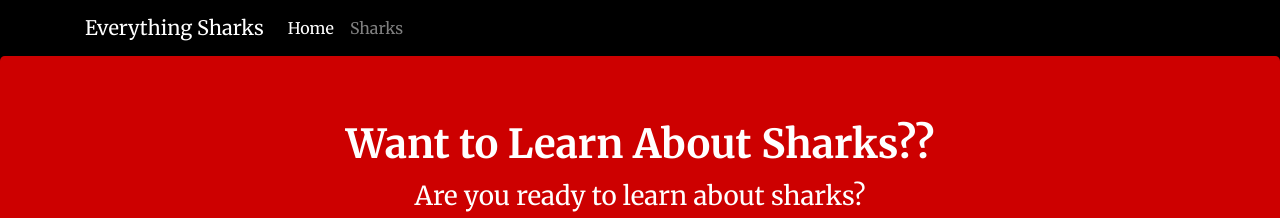
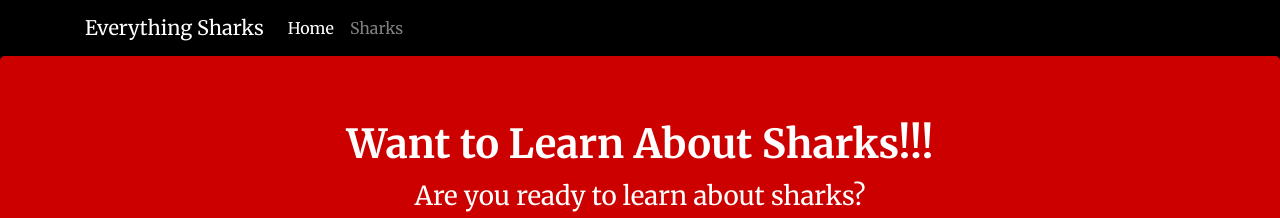
Before and after one commit to luizhpriotto/AMcom, a website: page node-project/views/index.html in a window 1280 px wide. Shown: the top 218 px of the page. Drawn offline with nearby package versions, Linux system fonts and the light colour scheme.

Commit message:
alterado o titulo

```diff
--- a/node-project/views/index.html
+++ b/node-project/views/index.html
@@ -27,7 +27,7 @@
     </nav>
     <div class="jumbotron">
         <div class="container">
-            <h1>Want to Learn About Sharks??</h1>
+            <h1>Want to Learn About Sharks!!!</h1>
             <p>Are you ready to learn about sharks?</p>
             <br>
             <p><a class="btn btn-primary btn-lg" href="/sharks" role="button">Get Shark Info</a>
```
